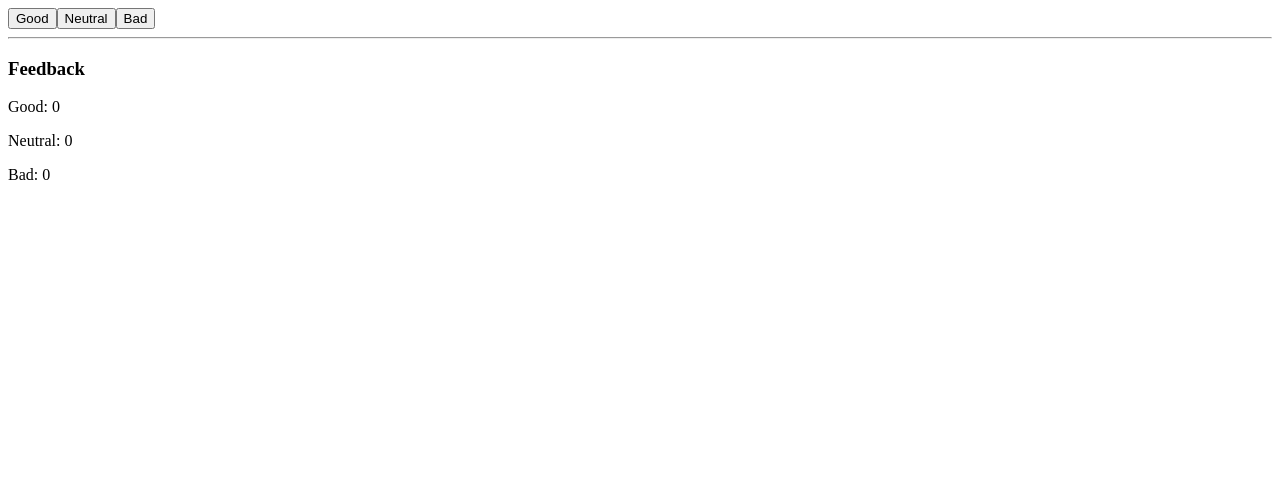
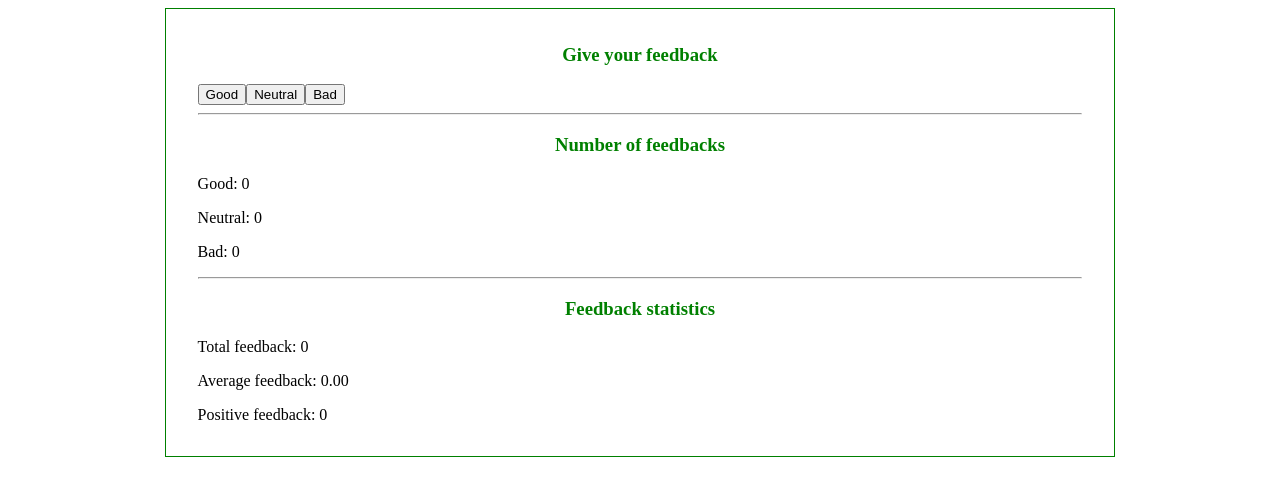
Before and after one commit to Szarewa/fullstackopen, a React (Vite) app in the folder part1/unicafe/: page / in a window 1280 px wide. Shown: the top 496 px of the page. Built offline with nearby package versions, Linux system fonts and the light colour scheme.

Commit message:
unicafe step2 completed

```diff
--- a/part1/unicafe/src/App.css
+++ b/part1/unicafe/src/App.css
@@ -1,9 +1,11 @@
-.courseInfo {
+.unicafe {
     width: 70%;
-    margin: 1em auto;
-    padding: 2em;
-    display: flex;
-    align-items: center;
-    justify-content: center;
-    flex-direction: column;
+    margin: 0.5em auto;
+    padding: 1em 2em;
+    border: 1px solid green;
 }
+h3 {
+    text-align: center;
+    color: green;
+    font-weight: bold;
+}
--- a/part1/unicafe/src/App.jsx
+++ b/part1/unicafe/src/App.jsx
@@ -1,4 +1,4 @@
-//import './App.css'
+import './App.css'
 import { useState } from "react"
 
 const Button = ({ handleClick, feedback }) => {
@@ -9,21 +9,38 @@ const Button = ({ handleClick, feedback }) => {
 }
 
 const App = (props) => {
-  const [good, setGood] = useState(0)
+  const [good, setGood] = useState(0.)
   const [neutral, setNeutral] = useState(0)
   const [bad, setBad] = useState(0)
 
+  const total = good + neutral + bad
+  const average = (total/3).toFixed(2)
+  let percentageGood
+
+  if(good !== 0 && total !== 0){
+    percentageGood = ((good/total) * 100).toFixed(2) + '%'
+  }
+  else {
+    percentageGood = 0
+  }
+
   return (
-    <div>
+    <div className="unicafe">
+      <h3>Give your feedback</h3>
       <Button handleClick={() => setGood(good + 1)} feedback='Good' />
       <Button handleClick={() =>setNeutral(neutral + 1)} feedback='Neutral' />
       <Button handleClick={() =>setBad(bad + 1)} feedback='Bad' />
       <hr/>
 
-      <h3>Feedback</h3>
+      <h3>Number of feedbacks</h3>
       <p>Good: {good}</p>
       <p>Neutral: {neutral}</p>
       <p>Bad: {bad}</p>
+      <hr/>
+      <h3>Feedback statistics</h3>
+      <p>Total feedback: {total}</p>
+      <p>Average feedback: {average}</p>
+      <p>Positive feedback: {percentageGood}</p>
     </div>
   )
 }
```
